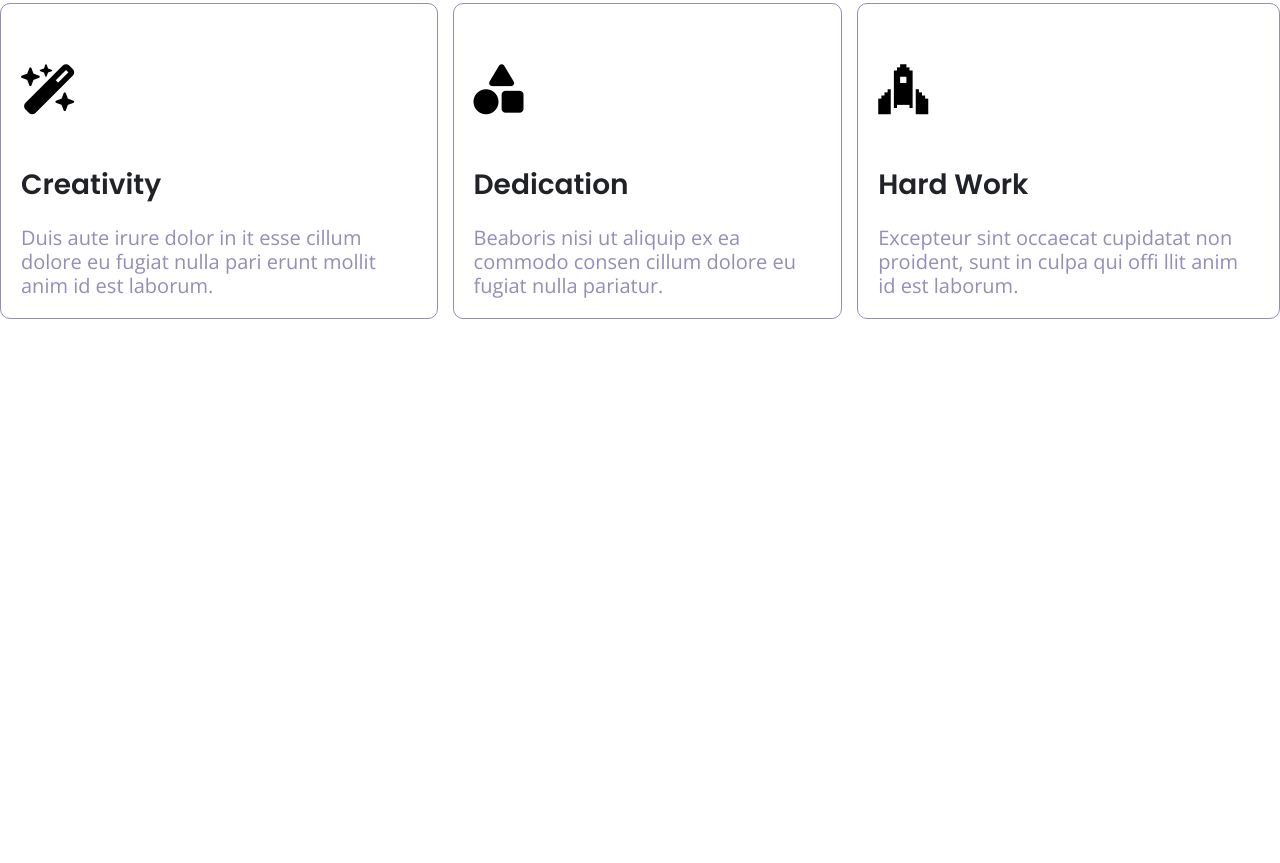
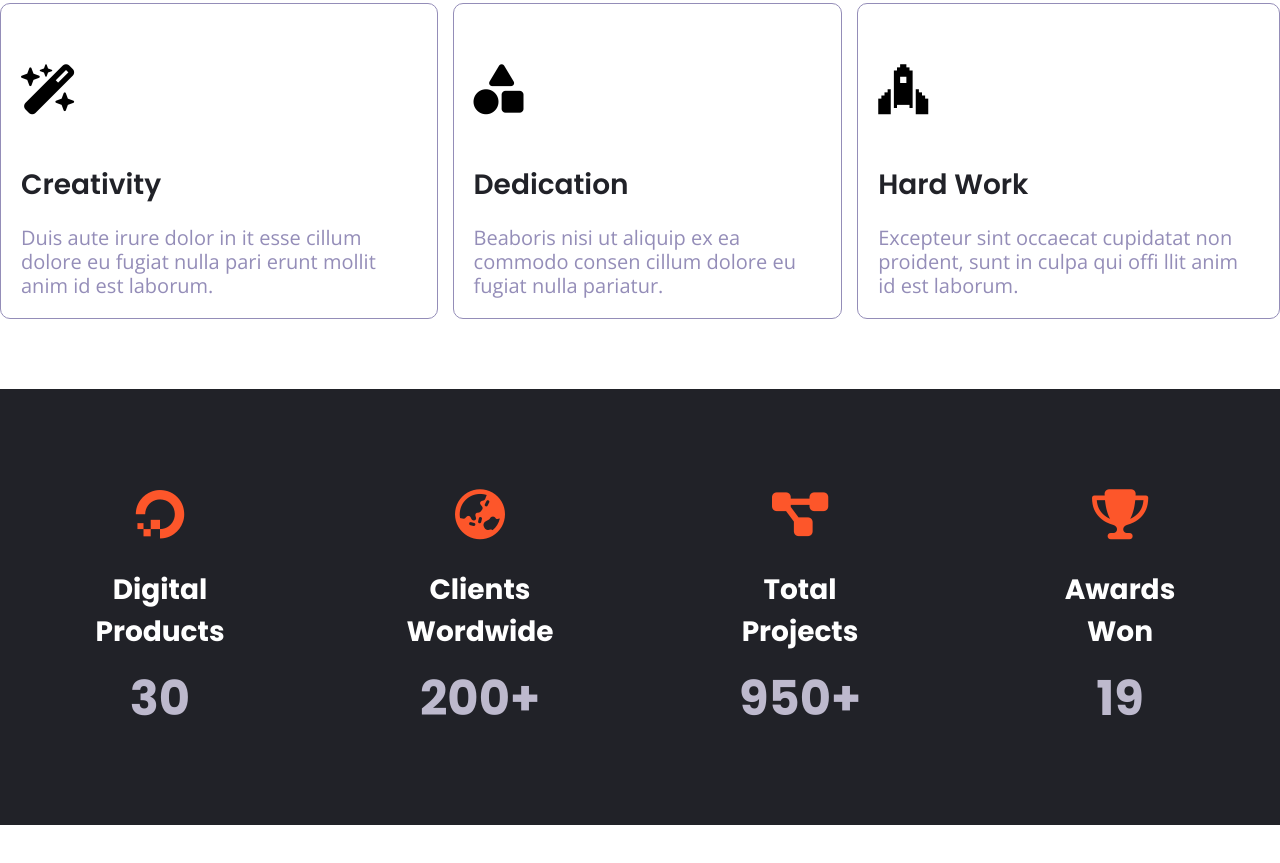
Before and after one commit to Muntahamasuma/Fungi-Personal-Portfolio-, a plain HTML site: page index.html in a window 1280 px wide. Shown: the part 1102-1965 px from the top of the page. Before the commit the page ends 1521 px from the top, so only its background shows below. Drawn offline with nearby package versions, Linux system fonts and the light colour scheme; files whose address does not match are found by name.

Commit message:
added facts section

```diff
--- a/Style/style.css
+++ b/Style/style.css
@@ -329,3 +329,34 @@ main{
     color: var(--paragraph);
 }
 /* Welcome.....End */
+
+/* Facts S */
+.fact-section{
+    background-color: var(--black);
+    margin: 70px 0 70px 0;
+    color: var(--white);
+}
+.fact-section .fact-items{
+    display: grid;
+    grid-template-columns: repeat(4, 1fr);
+    justify-content: space-around;
+}
+.fact-section .items{
+    margin: 80px 0;
+    text-align: center;
+}
+.fact-section .items i{
+    font-size: 50px;
+    color: var(--primary);
+    margin: 20px 0;
+}
+.fact-section .items h2{
+    font-size: 28px;
+    margin: 10px 0;
+}
+.fact-section .items h3{
+    font-size: 48px;
+    margin: 10px 0;
+    color: #bdb9cd;
+}
+/* Facts E */
--- a/index.html
+++ b/index.html
@@ -83,10 +83,10 @@
       <section>
         <div class="each-heandilne">
           <h1 class="section-headline">Welcome to my World</h1>
-        <p class="section-paragraph">
-          I'm a young tech enthasist and entrepreneur who love to take risk. I
-          grew up in a tech family in New York City.
-        </p>
+          <p class="section-paragraph">
+            I'm a young tech enthasist and entrepreneur who love to take risk. I
+            grew up in a tech family in New York City.
+          </p>
         </div>
 
         <div class="intro-main">
@@ -95,23 +95,61 @@
               <div class="card-1">
                 <i class="fa-solid fa-wand-magic-sparkles"></i>
                 <h2>Creativity</h2>
-                <p>Duis aute irure dolor in it esse cillum dolore eu fugiat nulla pari erunt mollit anim id est laborum.</p>
+                <p>
+                  Duis aute irure dolor in it esse cillum dolore eu fugiat nulla
+                  pari erunt mollit anim id est laborum.
+                </p>
               </div>
               <div class="card-2">
                 <i class="fa-solid fa-shapes"></i>
                 <h2>Dedication</h2>
-                <p>Beaboris nisi ut aliquip ex ea commodo consen cillum dolore eu fugiat nulla pariatur.</p>
+                <p>
+                  Beaboris nisi ut aliquip ex ea commodo consen cillum dolore eu
+                  fugiat nulla pariatur.
+                </p>
               </div>
               <div class="card-3">
                 <i class="fa-brands fa-space-awesome"></i>
                 <h2>Hard Work</h2>
-                <p>Excepteur sint occaecat cupidatat non proident, sunt in culpa qui offi llit anim id est laborum.</p>
+                <p>
+                  Excepteur sint occaecat cupidatat non proident, sunt in culpa
+                  qui offi llit anim id est laborum.
+                </p>
               </div>
             </div>
           </div>
         </div>
       </section>
       <!-- Welcome to my World section E -->
+
+      <!-- Facts section Start -->
+      <section class="fact-section">
+        <div class="container">
+          <div class="fact-items">
+            <div class="items">
+              <i class="fa-brands fa-digital-ocean"></i>
+              <h2>Digital <br> Products</h2>
+              <h3>30</h3>
+            </div>
+            <div class="items">
+              <i class="fa-solid fa-earth-asia"></i>
+              <h2>Clients <br> Wordwide</h2>
+              <h3>200+</h3>
+            </div>
+            <div class="items">
+              <i class="fa-solid fa-diagram-project"></i>
+              <h2>Total <br> Projects</h2>
+              <h3>950+</h3>
+            </div>
+            <div class="items">
+              <i class="fa-solid fa-trophy"></i>
+              <h2>Awards <br> Won</h2>
+              <h3>19</h3>
+            </div>
+          </div>
+        </div>
+      </section>
+      <!-- Facts section End -->
       <!-- Main section end -->
     </main>
   </body>
```
